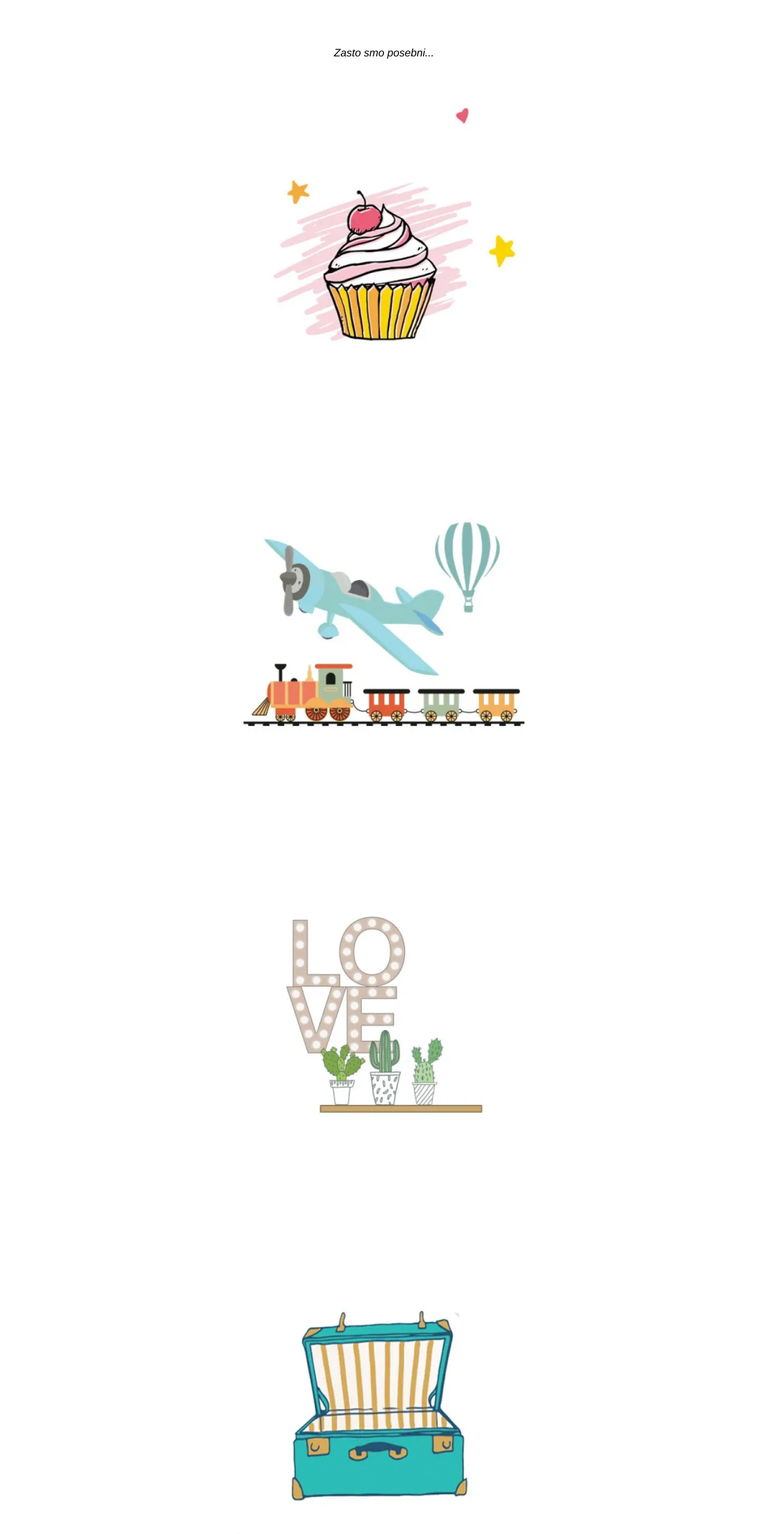
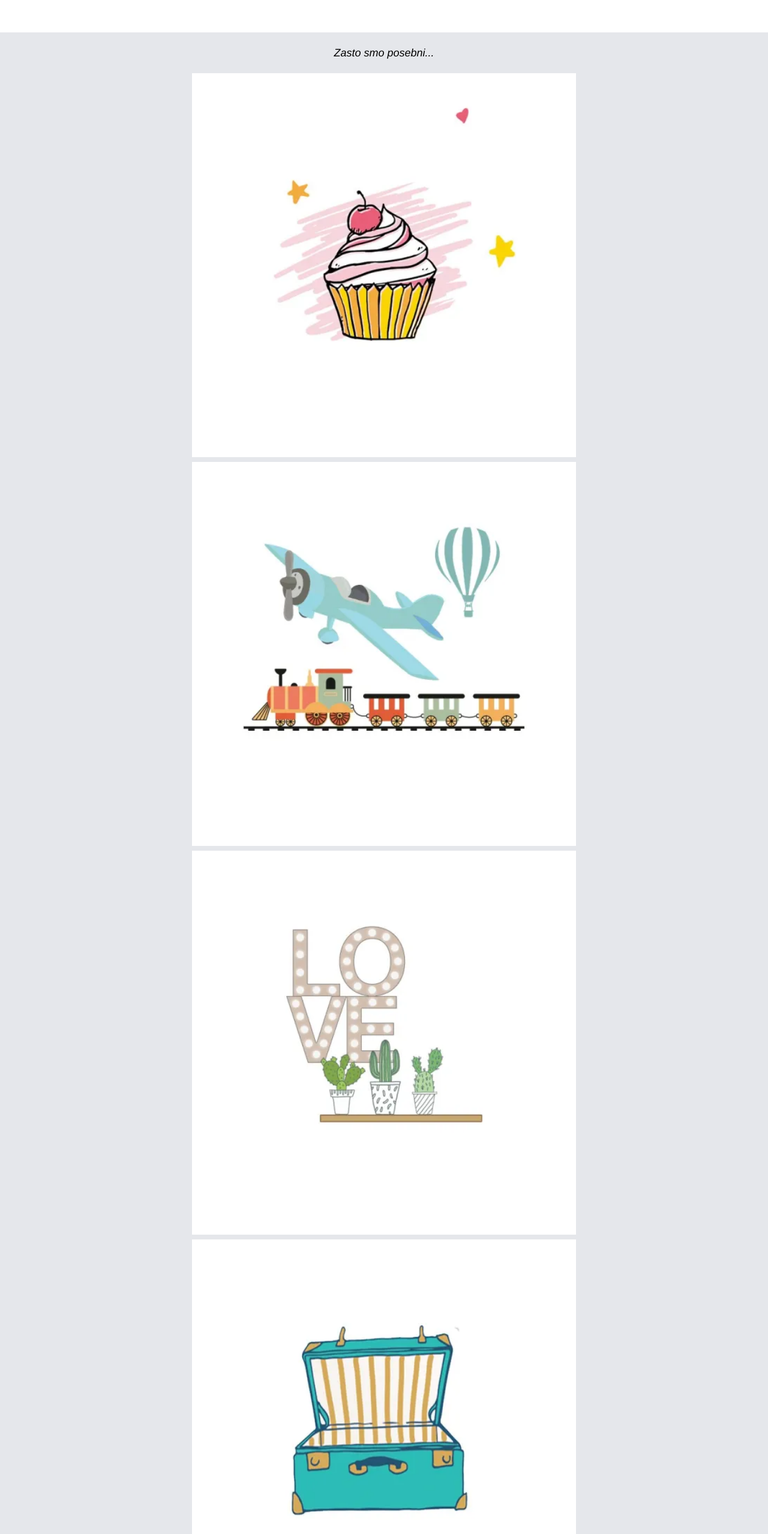
Before and after one commit to Milos191405/Igraliste, a React (Vite) app in the folder Igraliste/: page / in a window 1280 px wide. Shown: the part 2500-5057 px from the top of the page at 60% size. Built offline with nearby package versions, Linux system fonts and the light colour scheme.

Commit message:
finishing styling home, sm

```diff
--- a/Igraliste/src/components/Footer/Footer.jsx
+++ b/Igraliste/src/components/Footer/Footer.jsx
@@ -4,7 +4,7 @@ import { FaFacebook, FaInstagram } from "react-icons/fa";
 function Footer() {
   return (
     <>
-      <footer className="bg-black text-white  px-6 h-[]">
+      <footer className="bg-black text-white  px-4 h-[]">
         <div>
           <h3 className="text-sm py-2">Info</h3>
           <p>Kosancic Ivana 6, 21000 Novi Sad</p>
--- a/Igraliste/src/components/Home.jsx
+++ b/Igraliste/src/components/Home.jsx
@@ -17,8 +17,8 @@ function Home() {
     <main className="pt-[80px] w-screen   ">
       {/* <Swiper /> */}
       <Carousel />
-      <article className="flex flex-col px-2  bg-white  ">
-        <img src={Meda} className="w-1/2 mx-auto " />
+      <article className="flex flex-col px-2 bg-white  ">
+        <img src={Meda} className="w-1/2 mx-auto   " />
         <p className="text-center text-sm font-style: italic px-8">
           Igralište je dečija igraonica namenjena deci najmladjeg uzrasta. Pored
           prostora koji je u potpunosti prilagodjen mališanima i njihovoj
@@ -41,12 +41,9 @@ function Home() {
           Prostor je klimatizovan, postoji i odvojen deo namenjen pušačima, a za
           najmladje postoji deo za presvlačenje
         </p>
-        <img
-          src={Panda}
-          className="w-1/2 mx-auto my-auto "
-        />
+        <img src={Panda} className="w-1/2 mx-auto my-auto " />
       </article>
-      <article className="text-center text-3xl  bg-white ">
+      <article className="text-center text-3xl  bg-gray-200  ">
         <h2 className="font-style: italic text-lg pt-5 pb-5">
           Zasto smo posebni...
         </h2>
@@ -54,22 +51,22 @@ function Home() {
           <img
             src={RodjendaniGalerija}
             alt=""
-            className="  w-1/2 mx-auto"
+            className="  w-1/2 mx-auto pb-2"
           />
           <img
             src={IgraonicaGalerija}
             alt=""
-            className="  w-1/2 mx-auto"
+            className="  w-1/2 mx-auto pb-2"
           />
           <img
             src={SpecijalniDogadjajiGalerija}
             alt=""
-            className="  w-1/2 mx-auto"
+            className="  w-1/2 mx-auto pb-2"
           />
           <img
             src={RadionicaGalerija}
             alt=""
-            className="  w-1/2 mx-auto"
+            className="  w-1/2 mx-auto pb-2"
           />
         </div>
       </article>
@@ -78,26 +75,25 @@ function Home() {
       </h2>
 
       <article>
-
         <SaidAboutUs />
       </article>
 
-      <article className="bg-white">
-        <h2 className="text-center text-lg">Sa naseg bloga...</h2>
+      <article className="bg-white ">
+        <h2 className="text-center text-lg py-2">Sa naseg bloga...</h2>
 
-        <div className="py-4">
+        <div className="py-2 px-2 mb-2 bg-gray-200 ">
           <img src={Blog1} alt="" />
-          <p className="text-center text-sm px-4 py-2">
+          <p className="text-center text-sm px-4">
             Koliko je bitan topao i prisan odnos dece i roditelja?
           </p>
         </div>
 
-        <div className="py-4">
+        <div className="py-2 px-2 mb-2 bg-gray-200  ">
           <img src={Blog2} alt="" />
           <p className="text-center text-sm px-4 py-2">Igraliste pod maskama</p>
         </div>
 
-        <div className="py-4">
+        <div className="py-2 px-2 mb-2 bg-gray-200 ">
           <img src={Blog3} alt="" />
           <p className="text-center text-sm px-4 py-2">Igraliste i kutkovi</p>
         </div>
--- a/Igraliste/src/components/Navbar.jsx
+++ b/Igraliste/src/components/Navbar.jsx
@@ -113,12 +113,12 @@ function Navbar() {
         className={
           !nav
             ? "hidden"
-            : "absolute top-0 left-0 w-screen h-screen bg-[#fffdfd] text-gray-500 flex flex-col justify-center items-center "
+            : "absolute top-0 left-0 w-screen h-screen bg-[#fffdfd] text-gray-700 flex flex-col justify-center items-center "
         }
       >
         <li
           onClick={closeMenu}
-          className="text-2xl py-2 w-3/4 text-center  hover:text-gray-700 mb-2"
+          className="text-2xl py-2 w-3/4 text-center  hover:text-gray-700 mb-2 "
         >
           <Link to="/">Igraonica</Link>
         </li>
--- a/Igraliste/src/components/SaidAboutUs/SaidAboutUs.jsx
+++ b/Igraliste/src/components/SaidAboutUs/SaidAboutUs.jsx
@@ -172,7 +172,7 @@ export default function App() {
         pagination={pagination}
         modules={[Pagination, Autoplay]}
         autoplay={{
-          delay: 5000, // Adjust the delay as needed
+          delay: 2000, // Adjust the delay as needed
           disableOnInteraction: true,
         }}
         loop={true}
--- a/Igraliste/tailwind.config.js
+++ b/Igraliste/tailwind.config.js
@@ -3,15 +3,15 @@ export default {
   content: ["./index.html", "./src/**/*.{js,ts,jsx,tsx}"],
   theme: {
     extend: {
-      //  screens: {
-      //    xs: "270px",
-      //    sm: "380px",
-      //    md: "640px",
-      //    lg: "768px",
-      //    xl: "1024px",
-      //    "2xl": "1256px",
-      //    "3xl": "1536px",
-      //  },
+         screens: {
+           xs: "270px",
+        //   sm: "380px",
+        //   md: "640px",
+        //   lg: "768px",
+        //   xl: "1024px",
+        //   "2xl": "1256px",
+        //   "3xl": "1536px",
+         },
     },
   },
   plugins: [],
```
